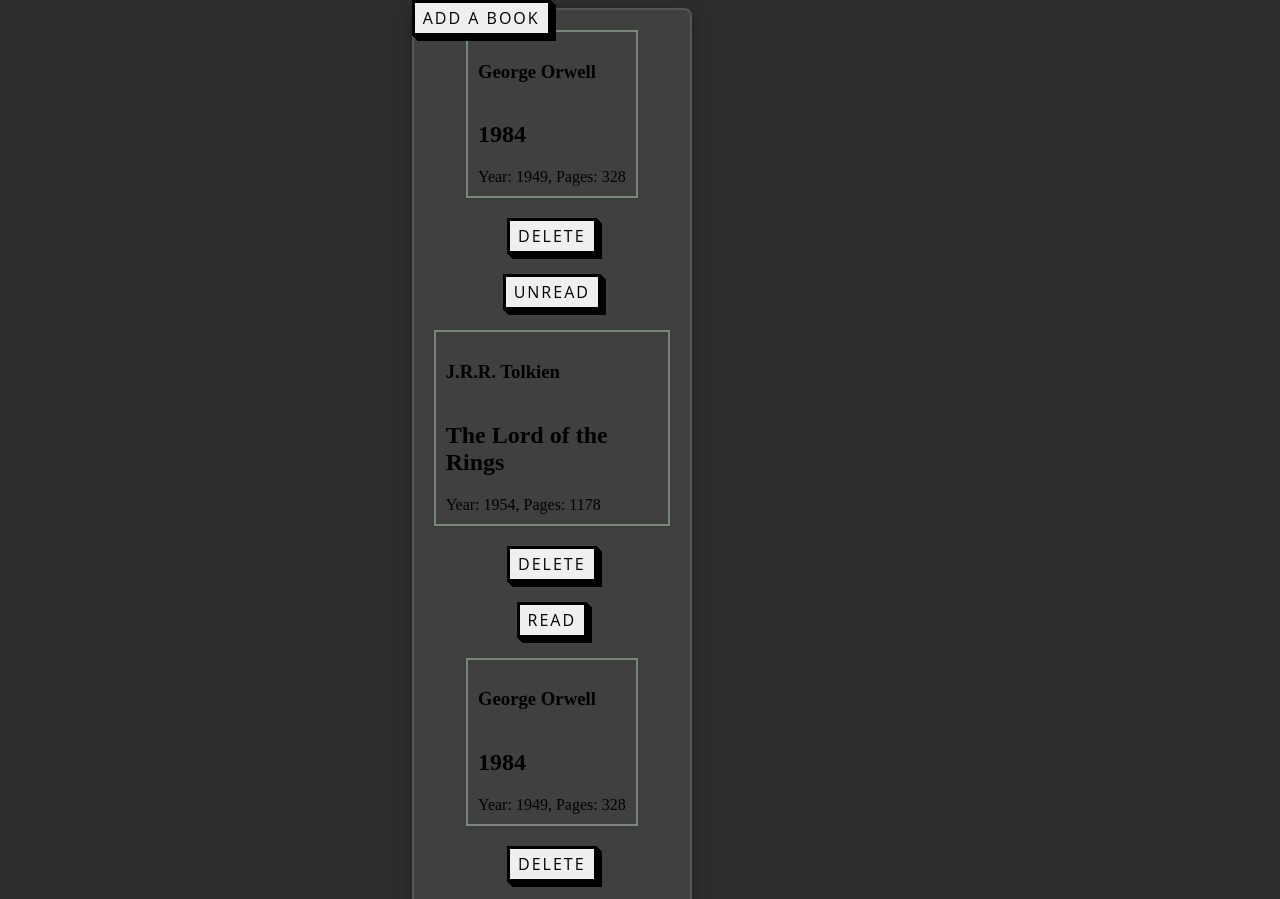
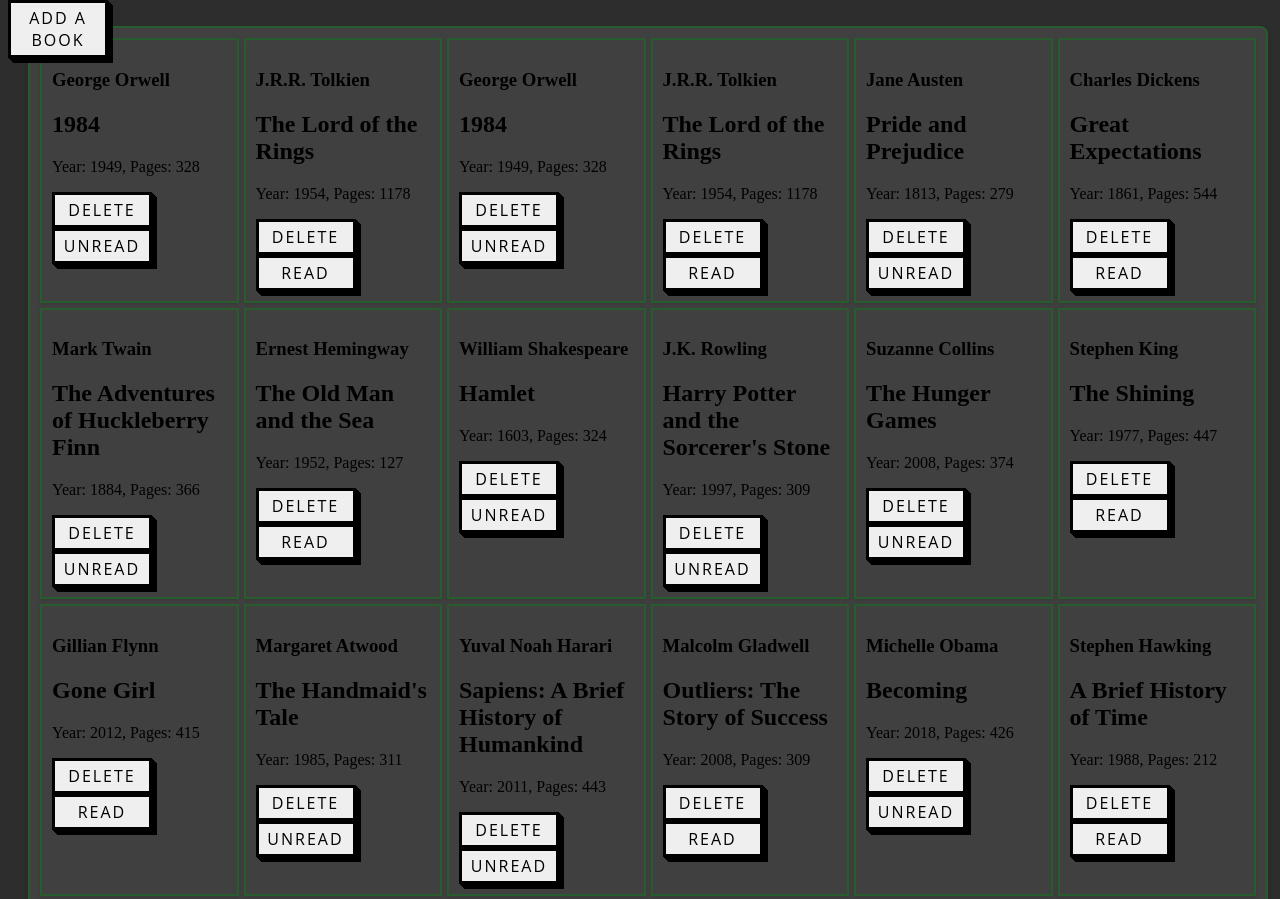
Before and after one commit to Yitzchak-Holtzberg/Book-List-Site, a website built with webpack: page index.html in a window 1280 px wide. Shown: the top 899 px of the page. Built offline with nearby package versions, Linux system fonts and the light colour scheme.

Commit message:
Finally, a working grid with squares,book entry form still appears at bottom, will eventually code a pop-up over the screen

```diff
--- a/css/style.css
+++ b/css/style.css
@@ -1,24 +1,21 @@
 body {
   background-color: #2D2D2D; /* Retains the modern, sleek look */
   display: grid; /* Enables flex layout */
-  justify-content: center; /* Centers content horizontally */
-  align-items: center; /* Centers content vertically */
   min-height: 100vh; /* Ensures the body takes up at least the full viewport height */
   min-width: 100vw;
 
 }
-#book-list {
+#list-for-each-button {
+  display: grid;
+  grid-template-columns: repeat(6, 1fr);
+  grid-area: auto;
+  gap: 5px;
+  width: 95%; /* Adjust width as necessary */
 
-  display: flex; /* Switches to flex for better control over alignment */
-  flex-direction: column; /* Stacks children vertically */
-  align-items: center; /* Centers children horizontally within the container */
-  width: 50%; /* Adjusts width to the content */
-  padding: 20px; /* Slightly increased padding for better spacing */
-  gap: 20px; /* Increased gap for clearer separation of elements */
-  background-color: #404040; /* Un-commented and retained for a modern neutral background */
-  border: 2px solid #555; /* Un-commented for a softer border */
-  box-shadow: 0 4px 8px rgba(0, 0, 0, 0.1), 0 6px 20px rgba(0, 0, 0, 0.19); /* Un-commented for depth */
-  border-radius: 8px; /* Un-commented for a modern, softer look */
+  background-color: #404040;
+  box-shadow: 0 4px 8px rgba(0, 0, 0, 0.1), 0 6px 20px rgba(0, 0, 0, 0.19);
+  border-radius: 8px;
+  margin: auto; /* Centers the grid in the page */
 }
 
 #add-book-form {
@@ -27,12 +24,9 @@ body {
 
 
 #book-list div {
-  border: 2px solid #768878; /* Softer color complementing the dark theme */
+  border: 2px solid #275d2c; /* Softer color complementing the dark theme */
   padding: 10px;
   box-shadow: 0 2px 4px rgba(0, 0, 0, 0.1); /* Consistent shadow effect */
-  display: flex;
-  flex-direction: column;
-
 }
 
 
@@ -56,6 +50,7 @@ button {
   user-select: none;
   -webkit-user-select: none;
   touch-action: manipulation;
+  width: 100px;
 }
 
 .button:active {
@@ -99,3 +94,14 @@ input[type=text] {
     border-color: #044907;
   }
 }
+.book-container {
+  display: flex;
+  flex-direction: column;
+  align-items: center; /* Centers the book details and buttons */
+  gap: 10px; /* Adds space between book details and buttons */
+  width: auto;
+}
+
+div:first-child{
+  border: none;
+}
--- a/index.html
+++ b/index.html
@@ -10,7 +10,9 @@
 
 <div id="library-container">
   <button id="add-book-toggle-button">Add a Book</button>
-  <div id="book-list">Book List</div>
+  <div id="book-list">Book List
+    <div id="list-for-each-button"></div>
+  </div>
 </div>
 
 <form id="add-book-form" class="hide">
--- a/js/app.js
+++ b/js/app.js
@@ -17,11 +17,12 @@ function addBookToLibrary(author, title, year, pages, read = false) {
 }
 
 function displayBooks() {
-  const bookList = document.getElementById('book-list');
+  const bookList = document.getElementById('list-for-each-button');
   bookList.innerHTML = '';
 
   myLibrary.forEach((book, index) => {
-    const bookDetails = document.createElement('div');
+    const bookContainer = document.createElement('div')
+    const bookDetails = document.createElement('p');
     bookDetails.innerHTML = `<h3>${book.author}</h3><h2>${book.title}</h2>Year: ${book.year}, Pages: ${book.pages}`;
 
     const deleteButton = document.createElement('button');
@@ -35,9 +36,10 @@ function displayBooks() {
       displayBooks();
     };
 
-    bookList.appendChild(bookDetails);
-    bookList.appendChild(deleteButton);
-    bookList.appendChild(readButton);
+    bookContainer.appendChild(bookDetails)
+    bookContainer.appendChild(deleteButton)
+    bookContainer.appendChild(readButton)
+    bookList.appendChild(bookContainer)
   });
 }
 
```
